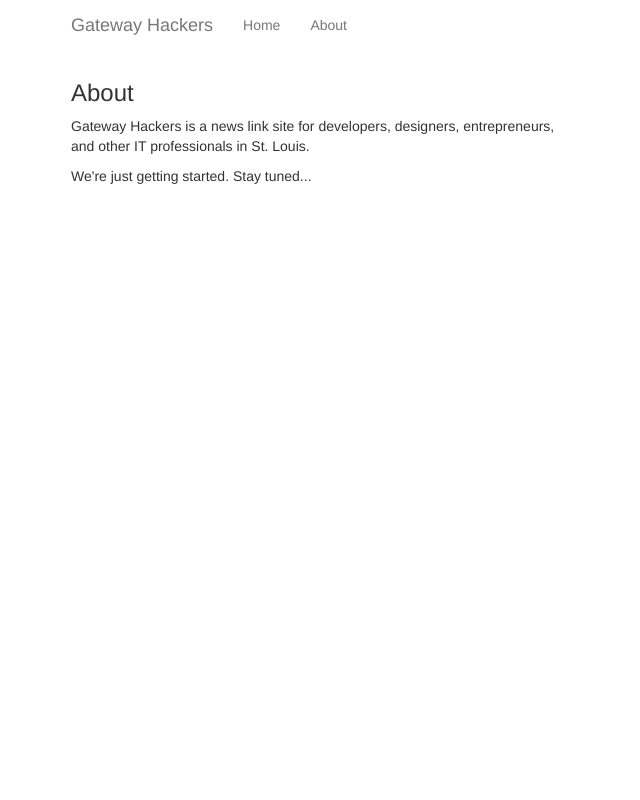
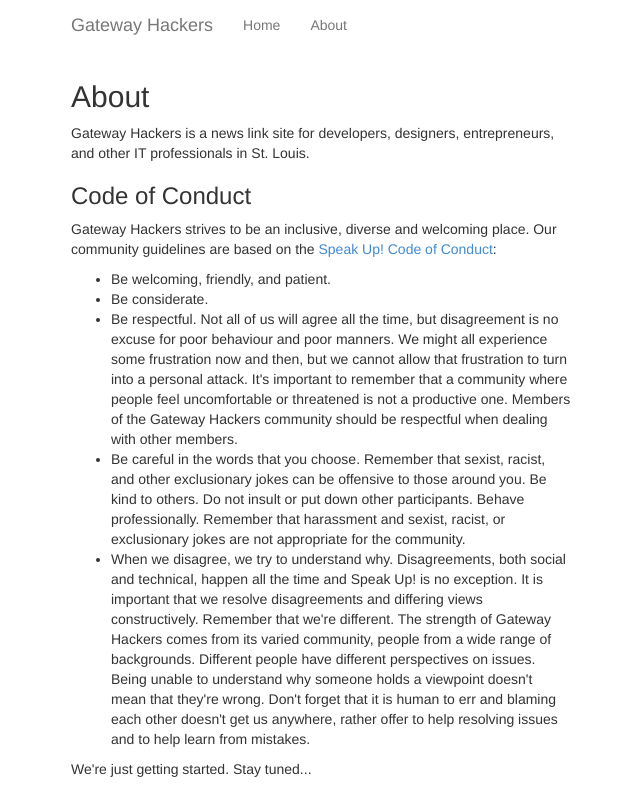
Before and after one commit to inchingforward/gh, a Django app: page /about/ in a window 1280 px wide. Shown: the whole page, without its empty margins (14-654 px from the left). Run offline with Django 3.2, Linux system fonts and the light colour scheme; parts of the project's set-up code (start-up, migrations or seed data) failed here and were passed over.

Commit message:
Added Code of Conduct.

```diff
--- a/gh/templates/about.html
+++ b/gh/templates/about.html
@@ -64,9 +64,20 @@ O$MNNNMNDMMNNNDO8ZO88OON8D8DDNDDDD8DDDNDDDN8NO8NDNDNMMMMMNMMMMMMMMMMNNNDNMNDNMMM
 
 {% block content %}
 <div id="about">
-<h3>About</h3>
+<h2>About</h2>
 
 <p>Gateway Hackers is a news link site for developers, designers, entrepreneurs, and other IT professionals in St. Louis.</p>
+
+<h3>Code of Conduct</h3>
+<p>Gateway Hackers strives to be an inclusive, diverse and welcoming place.  Our community guidelines are based on the <a href="http://speakup.io/coc.html">Speak Up! Code of Conduct</a>:</p>
+
+<ul>
+<li>Be welcoming, friendly, and patient.</li>
+<li>Be considerate.</li>
+<li>Be respectful. Not all of us will agree all the time, but disagreement is no excuse for poor behaviour and poor manners. We might all experience some frustration now and then, but we cannot allow that frustration to turn into a personal attack. It's important to remember that a community where people feel uncomfortable or threatened is not a productive one. Members of the Gateway Hackers community should be respectful when dealing with other members.</li>
+<li>Be careful in the words that you choose. Remember that sexist, racist, and other exclusionary jokes can be offensive to those around you. Be kind to others. Do not insult or put down other participants. Behave professionally. Remember that harassment and sexist, racist, or exclusionary jokes are not appropriate for the community.</li>
+<li>When we disagree, we try to understand why. Disagreements, both social and technical, happen all the time and Speak Up! is no exception. It is important that we resolve disagreements and differing views constructively. Remember that we're different. The strength of Gateway Hackers comes from its varied community, people from a wide range of backgrounds. Different people have different perspectives on issues. Being unable to understand why someone holds a viewpoint doesn't mean that they're wrong. Don't forget that it is human to err and blaming each other doesn't get us anywhere, rather offer to help resolving issues and to help learn from mistakes.</li>
+</ul>
 
 <p>We're just getting started.  Stay tuned...</p>
 </div>
```
